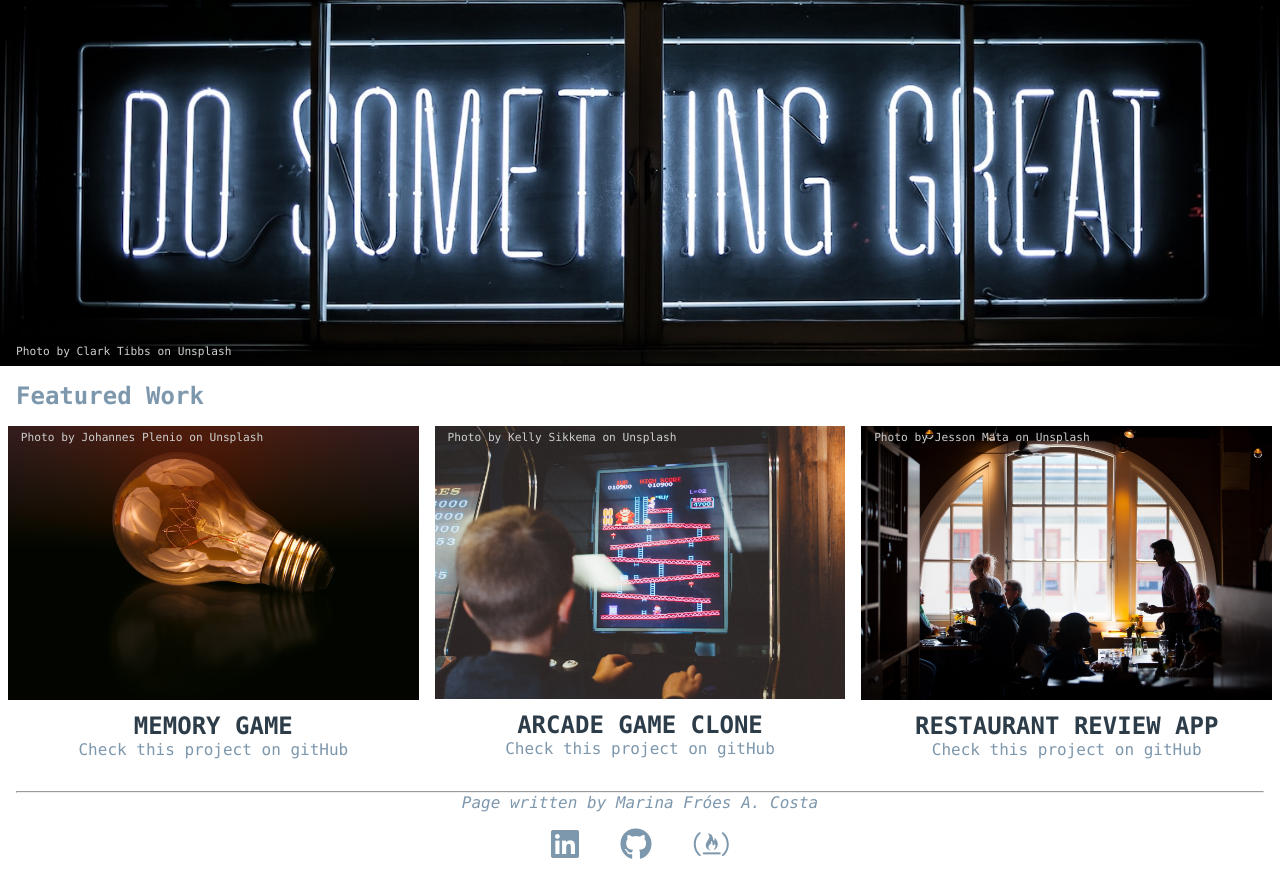
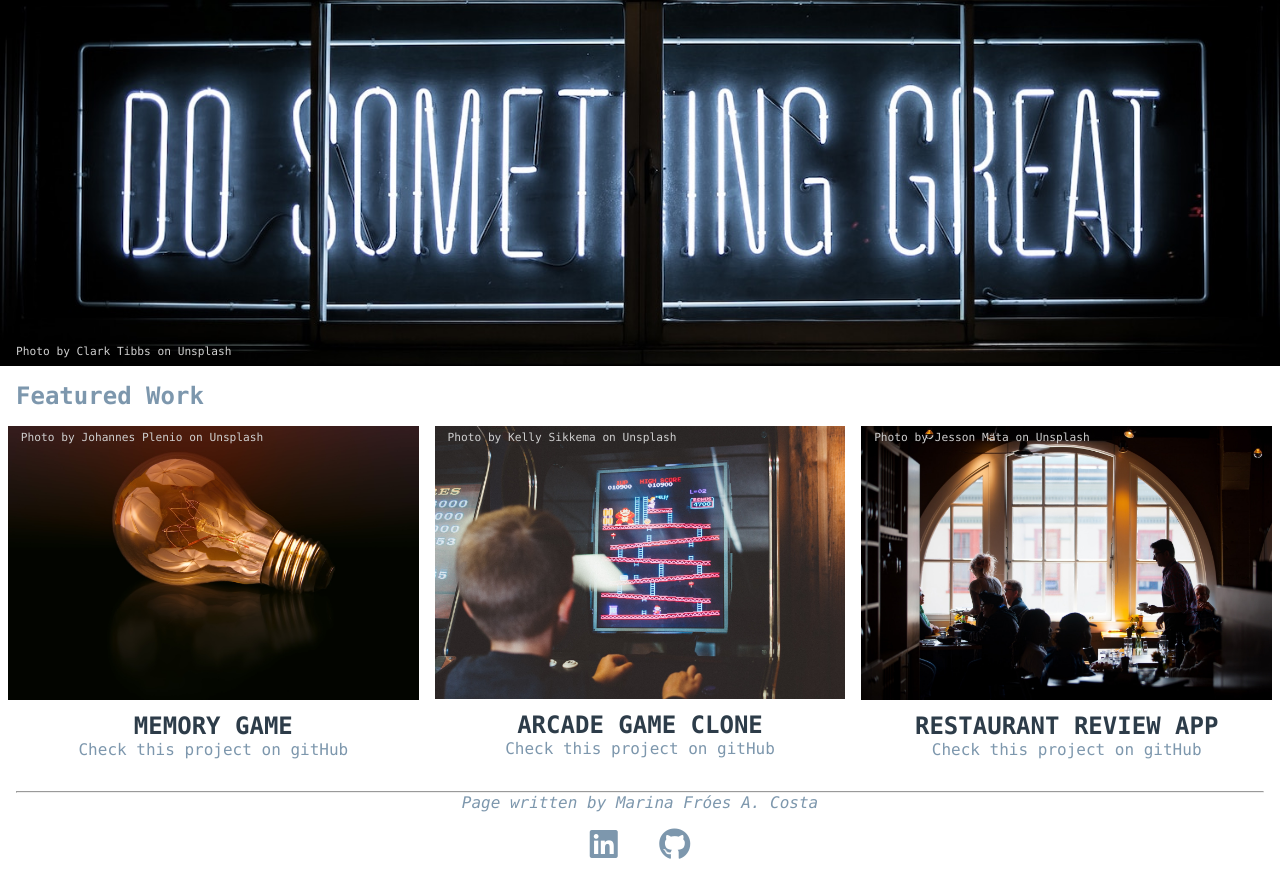
Before and after one commit to MarinaFroes/FEND-Project1-Portfolio, a plain HTML site: page index.html in a window 1280 px wide. Shown: the part 119-1011 px from the top of the page. Drawn offline with Linux system fonts and the light colour scheme.

Commit message:
feat: Remove link from the footer

```diff
--- a/index.html
+++ b/index.html
@@ -8,6 +8,7 @@
   <meta name="description"
     content="Portfolio with Udacity Front-End Nanodegree projects">
   <title>Marina's Portfolio</title>
+  <link rel="icon" sizes="144x144" href="./img/favicon.png">
   <meta name="viewport" content="width=device-width, initial-scale=1">
   <link rel="stylesheet" href="./css/main.css">
   <link rel="stylesheet" href="https://use.fontawesome.com/releases/v5.6.3/css/all.css" integrity="sha384-UHRtZLI+pbxtHCWp1t77Bi1L4ZtiqrqD80Kn4Z8NTSRyMA2Fd33n5dQ8lWUE00s/" crossorigin="anonymous">
@@ -66,9 +67,8 @@
     <address>
       <p>Page written by Marina Fróes A. Costa</p>
     </address>
-    <a href="https://www.linkedin.com/in/marina-froes-a-costa/" class="fab fa-linkedin"></a>
-    <a href="https://github.com/MarinaFroes" class="fab fa-github"></a>
-    <a href="https://www.freecodecamp.org/marinafroesac" class="fab fa-free-code-camp"></a>
+    <a href="https://www.linkedin.com/in/marina-froes-a-costa/" target="_blank" class="fab fa-linkedin"></a>
+    <a href="https://github.com/MarinaFroes" target="_blank" class="fab fa-github"></a>
   </footer>
 </body>
 
```
